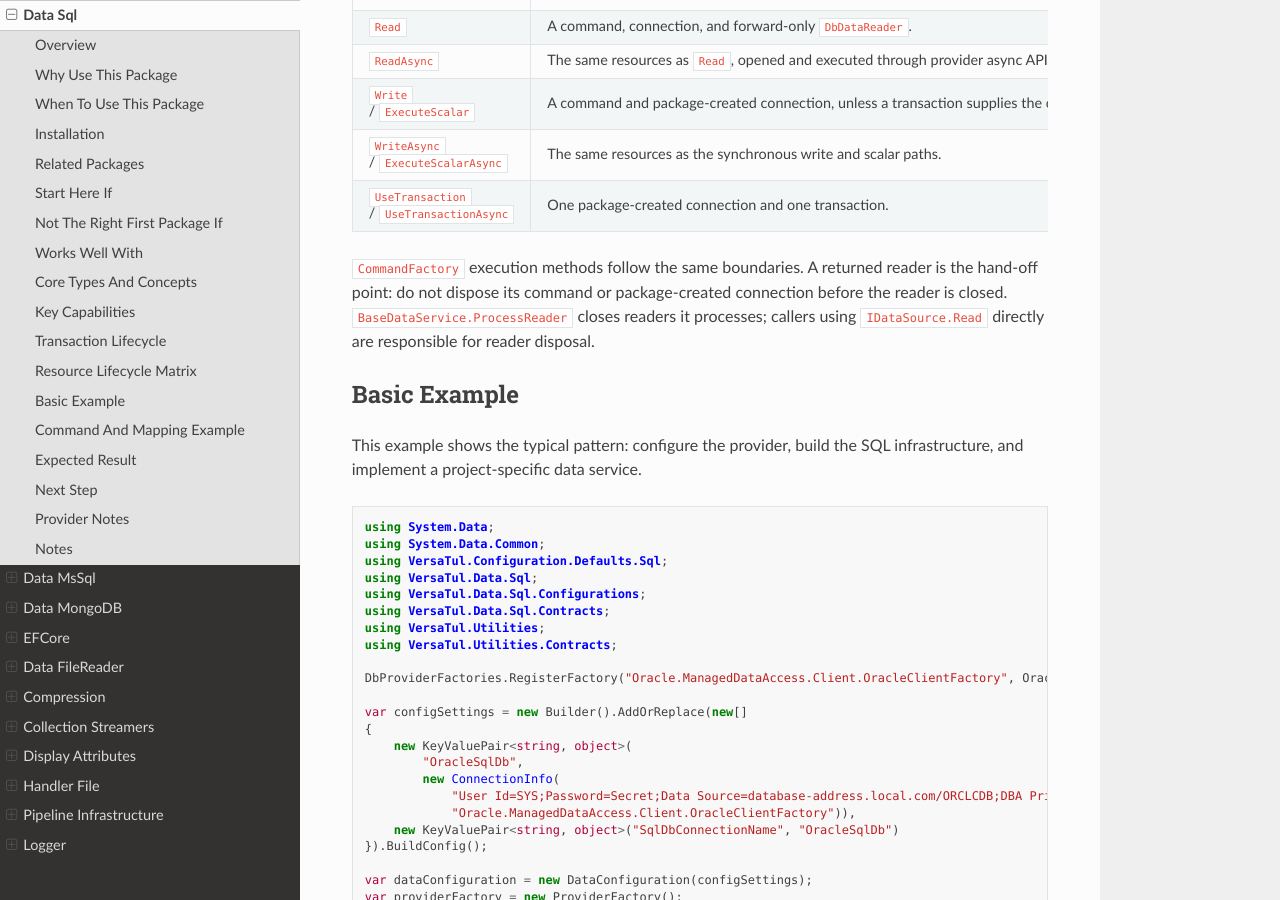
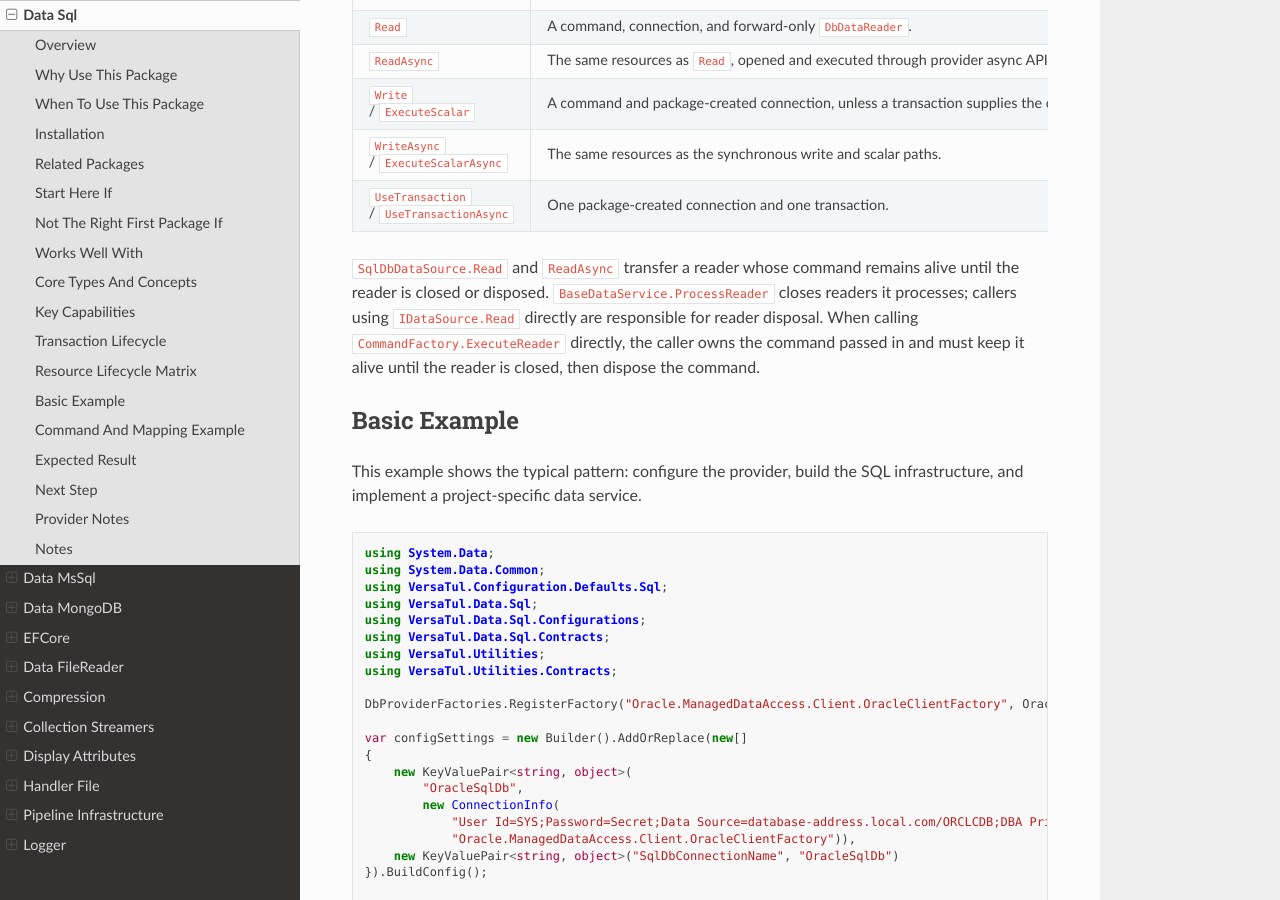
Before and after one commit to BjornWilliams/DocsVersaTul, a Sphinx documentation site: the page built from docs/source/sql.rst, in a window 1280 px wide and 900 px high, scrolled down 3237 px. Built offline with Sphinx 7.4.7 and the Read the Docs theme 3.1.0, drawn with Linux system fonts in a browser that asks for light colours.

Commit message:
Clarify SQL reader command ownership
AB#2954
AB#2951

```diff
--- a/docs/source/sql.rst
+++ b/docs/source/sql.rst
@@ -143,7 +143,7 @@ The following ownership rules apply to the synchronous and asynchronous executio
      - One package-created connection and one transaction.
      - ``BaseDataService`` owns both for the whole handler scope, commits on success or rolls back on failure/cancellation, then disposes both. The handler borrows the transaction and must dispose any readers before returning; it must not commit or roll back the transaction.
 
-``CommandFactory`` execution methods follow the same boundaries. A returned reader is the hand-off point: do not dispose its command or package-created connection before the reader is closed. ``BaseDataService.ProcessReader`` closes readers it processes; callers using ``IDataSource.Read`` directly are responsible for reader disposal.
+``SqlDbDataSource.Read`` and ``ReadAsync`` transfer a reader whose command remains alive until the reader is closed or disposed. ``BaseDataService.ProcessReader`` closes readers it processes; callers using ``IDataSource.Read`` directly are responsible for reader disposal. When calling ``CommandFactory.ExecuteReader`` directly, the caller owns the command passed in and must keep it alive until the reader is closed, then dispose the command.
 
 Basic Example
 -------------
```
